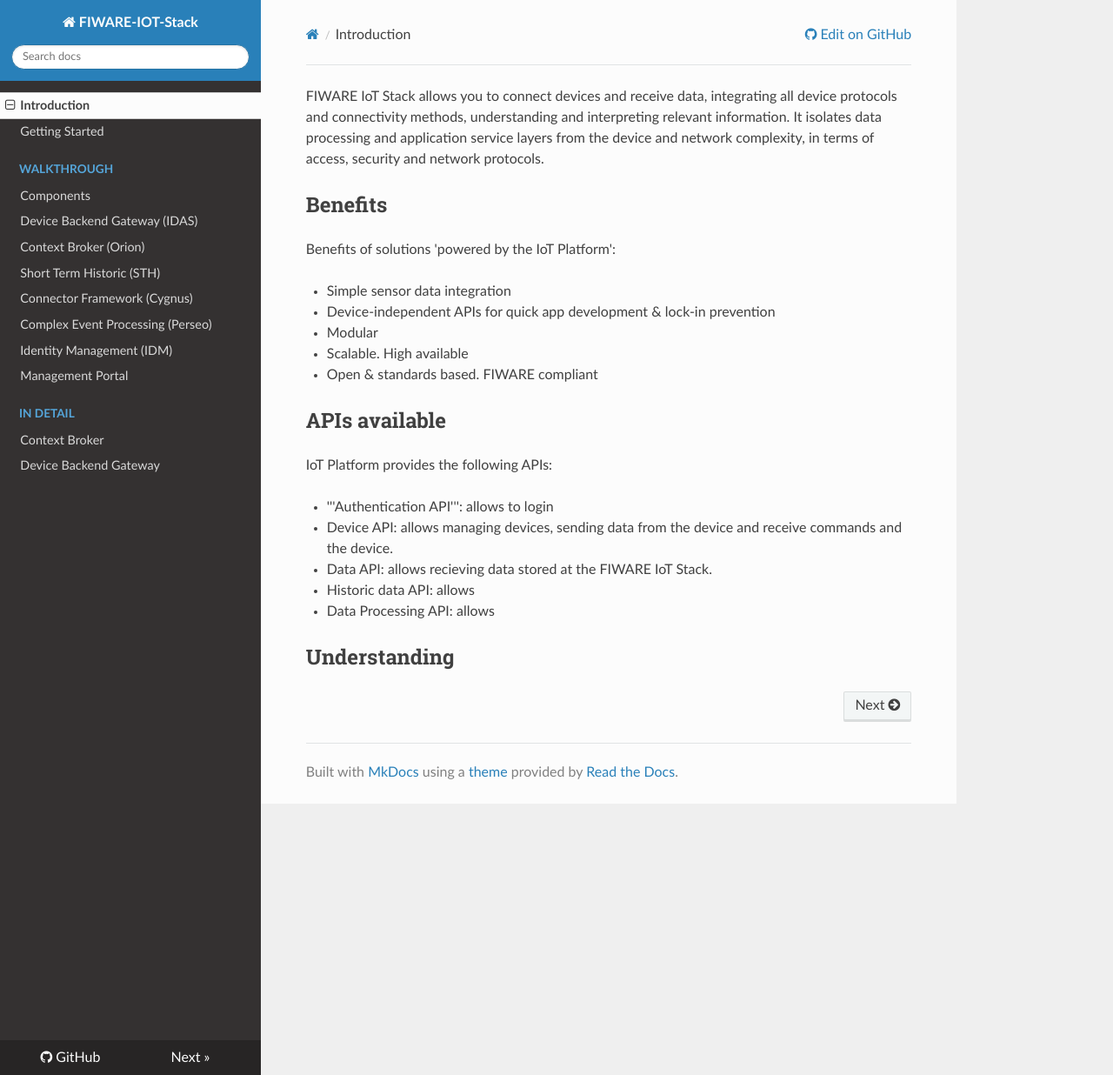
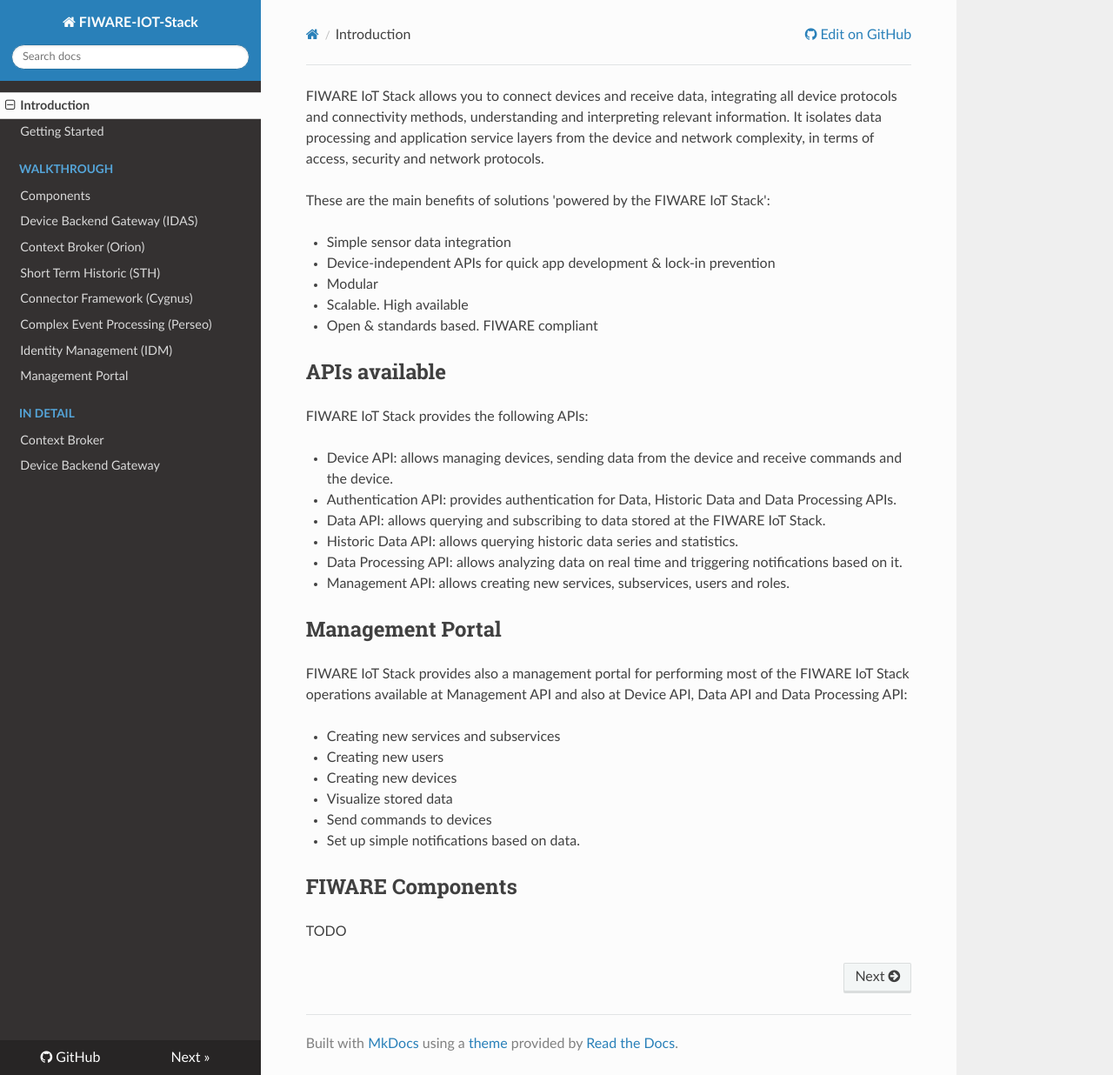
Before and after one commit to telefonicaid/thinking-cities, an MkDocs documentation site: the page built from docs/index.md, in a window 1280 px wide and 1236 px high. Shown: the whole window at 87% size. Built offline with MkDocs 1.6.1, drawn with Linux system fonts in a browser that asks for light colours; nearby versions of some CDN libraries; old or Windows-style settings are respelled for this version of MkDocs.

Commit message:
Update index.md

```diff
--- a/docs/index.md
+++ b/docs/index.md
@@ -3,9 +3,7 @@
 It isolates data processing and application service layers from the device and network complexity,
 in terms of access, security and network protocols.
 
-## Benefits
-
-Benefits of solutions 'powered by the IoT Platform':
+These are the main benefits of solutions 'powered by the FIWARE IoT Stack':
 
 - Simple sensor data integration
 - Device-independent APIs for quick app development & lock-in prevention
@@ -15,13 +13,26 @@
 
 ## APIs available
 
-IoT Platform provides the following APIs:
+FIWARE IoT Stack provides the following APIs:
 
-- '''Authentication API''': allows to login
 - Device API: allows managing devices, sending data from the device and receive commands and the device.
-- Data API: allows recieving data stored at the FIWARE IoT Stack.
-- Historic data API: allows
-- Data Processing API: allows
+- Authentication API: provides authentication for Data, Historic Data and Data Processing APIs.
+- Data API: allows querying and subscribing to data stored at the FIWARE IoT Stack.
+- Historic Data API: allows querying historic data series and statistics.
+- Data Processing API: allows analyzing data on real time and triggering notifications based on it.
+- Management API: allows creating new services, subservices, users and roles.
 
+## Management Portal
 
-## Understanding
+FIWARE IoT Stack provides also a management portal for performing most of the FIWARE IoT Stack operations available at Management API and also at Device API, Data API and Data Processing API:
+
+- Creating new services and subservices
+- Creating new users
+- Creating new devices
+- Visualize stored data
+- Send commands to devices
+- Set up simple notifications based on data.
+
+## FIWARE Components
+
+TODO
```
